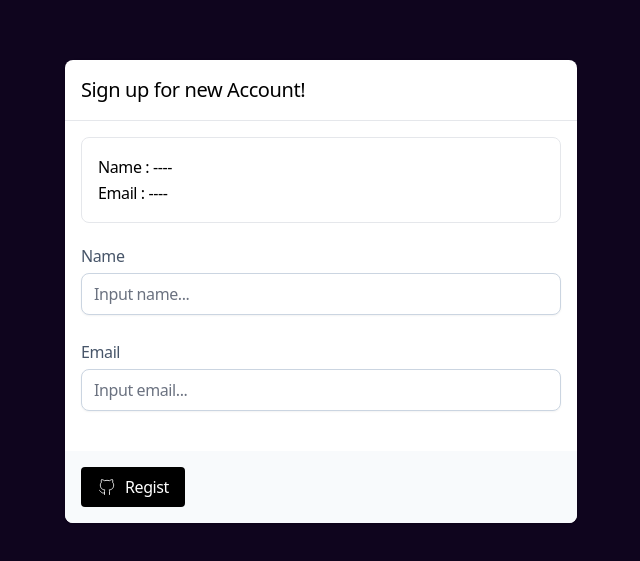
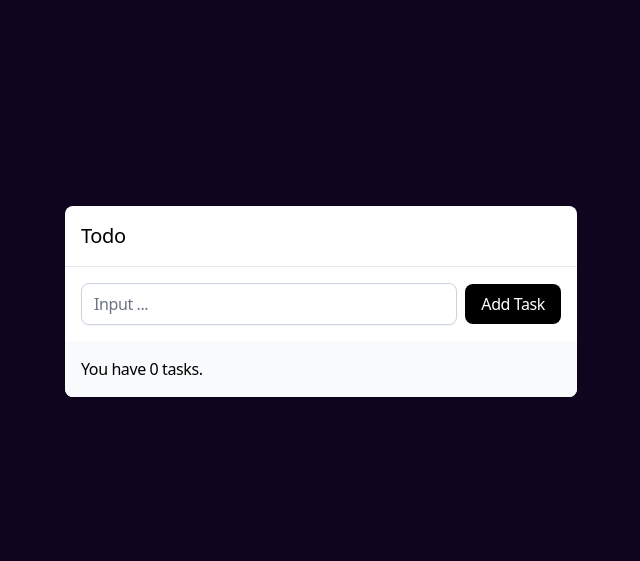
Before and after one commit to elfanhari/parsinta-react, a React (Vite) app: page / in a window 1280 px wide. Shown: the part 109-670 px from the top of the page, without its empty margins (319-959 px from the left). Built offline with nearby package versions, Linux system fonts and the light colour scheme.

Commit message:
manipulasi state

```diff
--- a/src/App.jsx
+++ b/src/App.jsx
@@ -6,6 +6,7 @@ import { useState } from 'react';
 import Counter from './components/Counter';
 import Input from './components/Input';
 import Label from './components/Label';
+import Todo from './components/Todo';
 
 function App() {
   const [form, setForm] = useState({
@@ -33,9 +34,13 @@ function App() {
 
   return (
     <PlaceContentCenter>
+      {/* Program Operasi Hitung */}
+      {/* <div className="mt-5"></div>
       {/* <Counter nilaiAwal={5} minDef={3} plusDef={2} />
       <Counter nilaiAwal={2} minDef={3} /> */}
 
+      {/* Program Formulir */}
+      {/* <div className="mt-5"></div>
       <Card>
         <form action="" onSubmit={submit}>
         <Card.Title>Sign up for new Account!</Card.Title>
@@ -60,7 +65,14 @@ function App() {
           </Button>
         </Card.Footer>
         </form>
-      </Card>
+      </Card> */}
+
+      {/* Program Todo */}
+      <div className="my-5"></div>
+      <Todo></Todo>
+
+
+
     </PlaceContentCenter>
   );
 }
--- a/src/components/Button.jsx
+++ b/src/components/Button.jsx
@@ -6,7 +6,7 @@ export default function Button(props) {
     <button
       type={type}
       {...props}
-      className={clsx(className, '[&>svg]:w-5 [&>svg]:h-5 [&>svg]:stroke-1 flex items-center gap-x-2 text-white px-4 py-2 rounded')}>
+      className={clsx(className, '[&>svg]:w-5 [&>svg]:h-5 [&>svg]:stroke-1 inline-flex justify-center whitespace-nowrap items-center gap-x-2 text-white px-4 h-10 py-2 rounded-lg')}>
       {text || children}
     </button>
   );
--- /dev/null
+++ b/src/components/Todo.jsx
@@ -0,0 +1,102 @@
+import { useEffect, useState } from "react";
+import Button from "./Button";
+import Card from "./Card";
+import Input from "./Input";
+import { IconPencilBolt, IconPencilCancel, IconTrash, IconTrashFilled } from "@tabler/icons-react";
+
+export default function Todo(){
+  const [newTask, setNewTask] = useState('')
+  const [tasks, setTasks] = useState([])
+  const [editTask, setEditTask] = useState(null)
+
+  function handleAddOrUpdateTask(e) {
+    e.preventDefault();
+
+    if (editTask) {
+      const updatedTask = tasks.map((task) =>
+        task.id === editTask ? {
+          ...task,
+          name: newTask,
+        } : task
+      );
+      setTasks(updatedTask);
+      setEditTask(null)
+    } else {
+      setTasks(prevTask => [
+        ...prevTask,
+        {
+          id: Math.floor(Math.random() * Date.now()),
+          name: newTask,
+          completed: false
+        }
+      ]);
+    }
+    setNewTask('')
+  }
+
+  function handleEditTask(task){
+    setEditTask(task.id);
+    setNewTask(task.name)
+  }
+
+  function handleCompleteTask(id){
+    const updateTask = tasks.map((task) => {
+      if (id === task.id) {
+        return {
+          ...task,
+          completed: !task.completed
+        }
+      }
+      return task
+    });
+
+    setTasks(updateTask)
+  }
+
+  function handleRemoveTask(id){
+    const removeTask = tasks.filter(task => task.id !== id);
+    setTasks(removeTask)
+  }
+
+  return (
+    <Card>
+      <Card.Title>
+        Todo
+      </Card.Title>
+      <Card.Body>
+        <form method="POST" onSubmit={handleAddOrUpdateTask}>
+          <div className="flex items-center gap-x-2">
+            <Input value={newTask} onChange={(e)=>setNewTask(e.target.value)}/>
+            <Button type='submit'>
+              {editTask ? "Update Task" : "Add Task"}
+            </Button>
+          </div>
+        </form>
+
+      {tasks.length > 0 ? (
+        <ol className="mt-4 space-y-2">
+          {tasks.map((task) => (
+            <li key={task.id} className="flex items-center justify-between">
+              <span>{task.completed ? '✅' : '❌'}  - {task.name}</span>
+              <div className="flex items-center gap-x-2">
+                <button type="submit" onClick={() => handleCompleteTask(task.id)} className={`px-2 py-1 border text-xs ${task.completed ? 'text-red-500' : 'text-green-500'}`}>
+                  Mark as {task.completed ? 'incomplete' : 'complete'}
+                </button>
+                <button type="submit" onClick={() => handleEditTask(task)} className="px-2 py-1 border text-xs">
+                  <IconPencilBolt className="text-blue-500"></IconPencilBolt>
+                </button>
+                <button type="submit" onClick={() => handleRemoveTask(task.id)} className="px-2 py-1 border text-xs">
+                  <IconTrashFilled className="text-red-500"></IconTrashFilled>
+                </button>
+              </div>
+            </li>
+          ))}
+        </ol>
+      ) : null}
+      </Card.Body>
+      <Card.Footer>
+        You have {tasks.length} tasks.
+      </Card.Footer>
+    </Card>
+  )
+}
```
